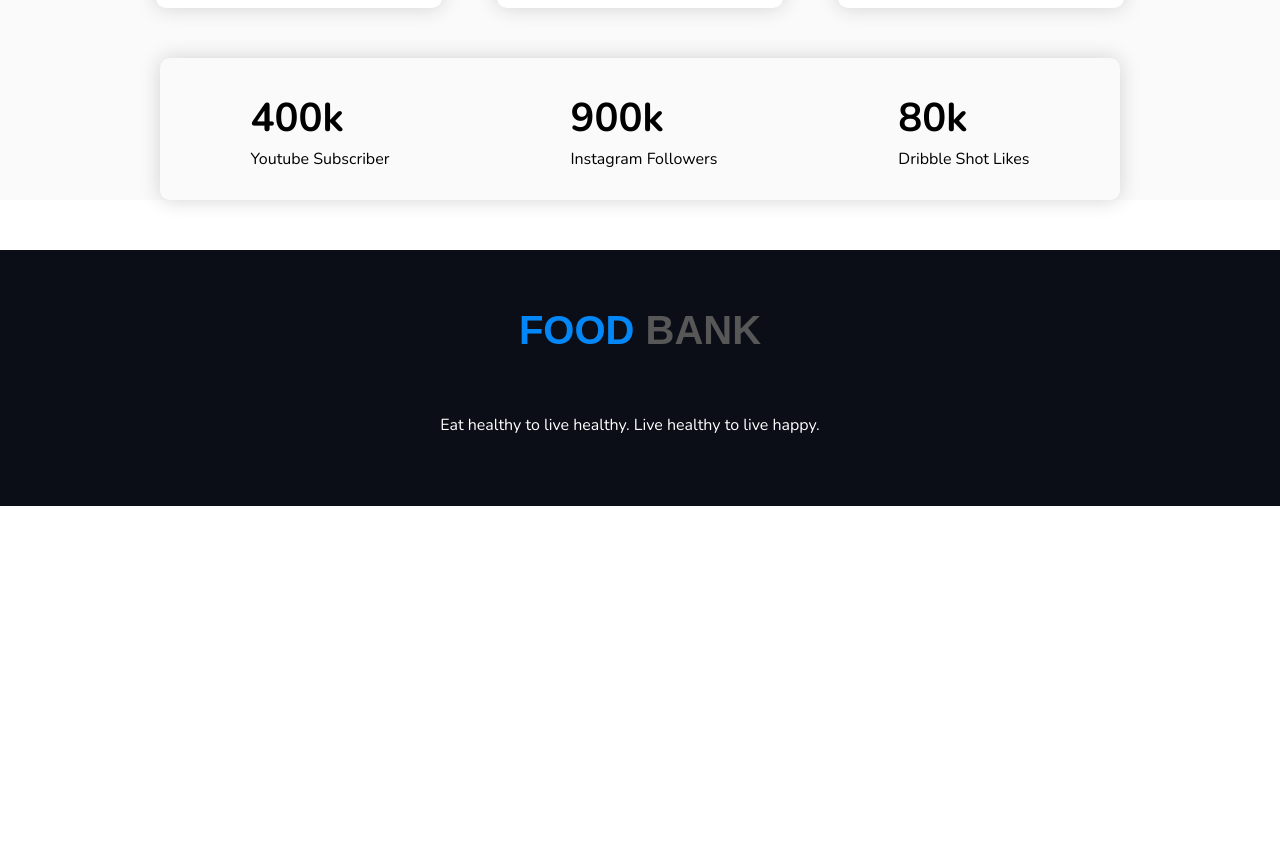
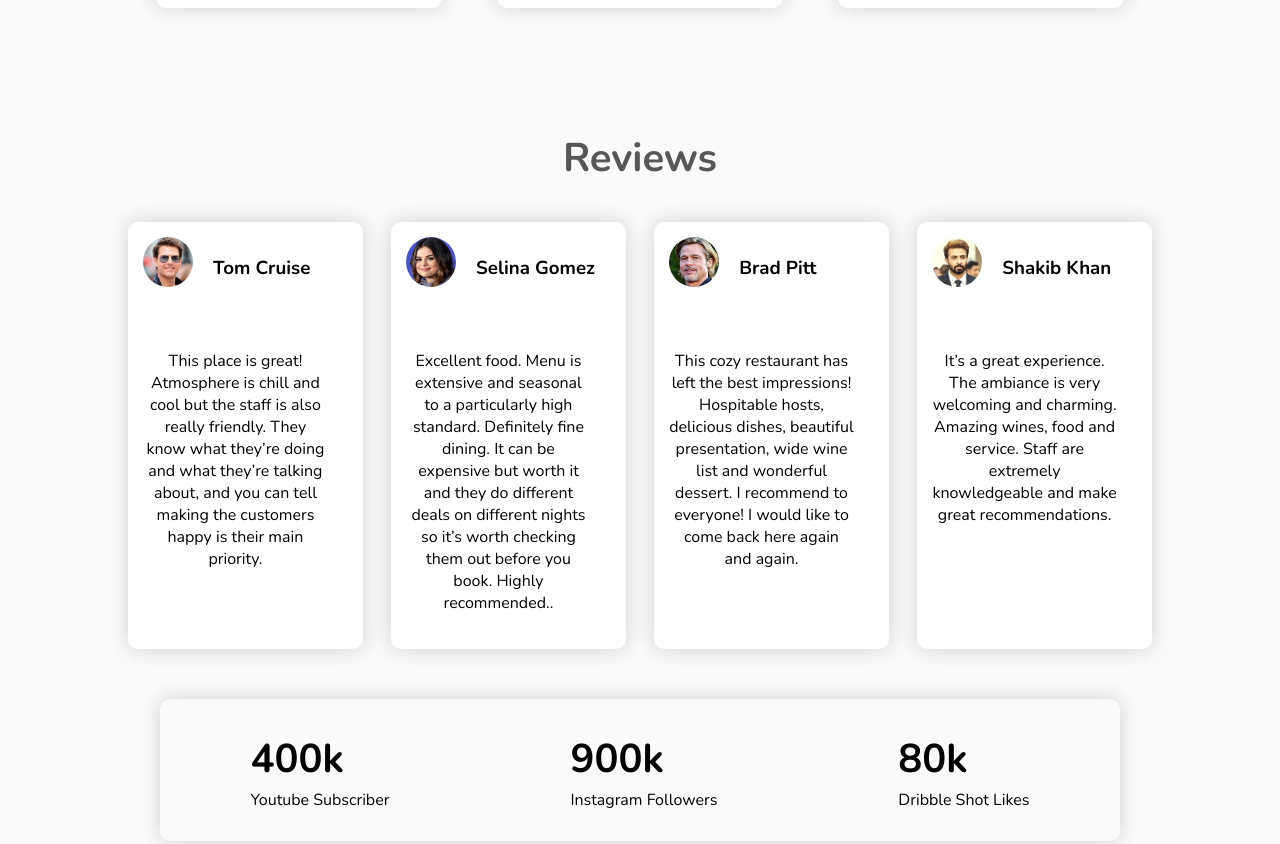
Before and after one commit to mdSindabad/food-bank, a plain HTML site: page index.html in a window 1280 px wide. Shown: the part 1659-2503 px from the top of the page. Before the commit the page ends 2165 px from the top, so only its background shows below. Drawn offline with nearby package versions, Linux system fonts and the light colour scheme.

Commit message:
reviews section added

```diff
--- a/index.html
+++ b/index.html
@@ -20,7 +20,8 @@
             <ul>
                 <li><a href="#home">Home</a></li>
                 <li><a href="#about">About</a></li>
-                <li><a href="#recipies">Recipies</a></li>
+                <li><a href="#recipes">Recipes</a></li>
+                <li><a href="#reviews">Reviews</a></li>
                 <li><a href="#social">Social</a></li>
             </ul>
         </nav>
@@ -49,32 +50,71 @@
             <a class="button" target="_blank" href="https://github.com/mdSindabad/food-bank">Contact Me</a>
         </div>
     </section> <!-- about section end -->
-    <section id="recipies" class="recipies">
+    <section id="recipes" class="recipes">
         <div class="top">
-            <h2>My Recipies</h2>
+            <h2>My Recipes</h2>
             <p>The adaptable menu flaunts some imaginative food, for example, salt and pepper squid on a delicate,
                 Thai-roused plate of mixed greens; harissa angle soup (with the harissa glue served in a little glass);
                 lemon simmered chicken on dark pepper gnocchi.</p>
         </div>
-        <div class="recipie__items">
-            <div class="recipie__item">
+        <div class="recipe__items">
+            <div class="recipe__item">
                 <img src="images/food/salt&pepper.jpg" alt="Salt and Pepper Squid">
                 <h3>Salt and Pepper Squid</h3>
                 <p>Chinese five spice, rice flour, lemon, egg white, squid tubes</p>
             </div>
-            <div class="recipie__item">
+            <div class="recipe__item">
                 <img src="images/food/HarissaSoup.jpg" alt="Harissa Angle Soup">
                 <h3>Harissa Angle Soup</h3>
                 <p>Angel hair pasta, butter beans, harissa, chicken broth, tomato.</p>
             </div>
-            <div class="recipie__item">
+            <div class="recipe__item">
                 <img src="images/food/Lemon-pepper-chicken-thighs.jpg" alt="Lemon Simmered Chicken">
                 <h3>Lemon Simmered Chicken</h3>
                 <p>Chicken thighs, herbs de provence, butter, lemon juice.</p>
             </div>
         </div>
     </section> <!-- recepie section end -->
-
+    <section id="reviews" class="reviews">
+        <h2>Reviews</h2>
+        <div class="reviews__items">
+            <div class="reviews__item">
+                <div class="header">
+                    <img src="images/male/tom.jpg" alt="Tom Cruise">
+                    <h3>Tom Cruise</h3>
+                </div>
+                <p>This place is great! Atmosphere is chill and cool but the staff is also really friendly. They know
+                    what they’re doing and what they’re talking about, and you can tell making the customers happy is
+                    their main priority. </p>
+            </div>
+            <div class="reviews__item">
+                <div class="header">
+                    <img src="images/female/selina.jpg" alt="Selina Gomez">
+                    <h3>Selina Gomez</h3>
+                </div>
+                <p>Excellent food. Menu is extensive and seasonal to a particularly high standard. Definitely fine
+                    dining. It can be expensive but worth it and they do different deals on different nights so it’s
+                    worth checking them out before you book. Highly recommended.. </p>
+            </div>
+            <div class="reviews__item">
+                <div class="header">
+                    <img src="images/male/brad.jpg" alt="Brad Pitt">
+                    <h3>Brad Pitt</h3>
+                </div>
+                <p>This cozy restaurant has left the best impressions! Hospitable hosts, delicious dishes, beautiful
+                    presentation, wide wine list and wonderful dessert. I recommend to everyone! I would like to come
+                    back here again and again.</p>
+            </div>
+            <div class="reviews__item">
+                <div class="header">
+                    <img src="images/male/sakib.jpg" alt="Shakib Khan">
+                    <h3>Shakib Khan</h3>
+                </div>
+                <p>It’s a great experience. The ambiance is very welcoming and charming. Amazing wines, food and
+                    service. Staff are extremely knowledgeable and make great recommendations.</p>
+            </div>
+        </div>
+    </section> <!-- reviews section end -->
     <section id="social" class="social">
         <div class="social__items">
             <div class="social__item">
--- a/style.css
+++ b/style.css
@@ -33,6 +33,9 @@ p {
 .button:hover {
     background-image: linear-gradient(to right, #0387F7, #2DC6FD);
 }
+/*********************
+    navbar section
+**********************/
 .navbar {
     position: fixed;
     width: 100%;
@@ -78,6 +81,9 @@ ul li a:hover {
     color: #fff;
     text-decoration: none;
 }
+/*********************
+    banner section
+**********************/
 .banner {
     display: flex;
     justify-content: center;
@@ -95,6 +101,9 @@ ul li a:hover {
 .banner img {
     width: 100%;
 }
+/*********************
+    about section
+**********************/
 .about img {
     height: auto;
     width: 300px;
@@ -107,26 +116,28 @@ ul li a:hover {
     background-repeat: no-repeat;
     background-size: cover;
 }
-.recipies {
+/*********************
+    recipes section
+**********************/
+.recipes {
     display: flex;
     align-items: center;
     flex-direction: column;
     background-color: #FAFAFA;
     padding: 50px 0;
 }
-.recipies .top {
+.recipes .top {
     text-align: center;
     width: 50%;
 }
-.recipie__items {
+.recipe__items {
     display: flex;
-    width: 100%;
     justify-content: space-around;
     width: 80%;
     margin-top: 25px;
     cursor: pointer;
 }
-.recipie__item {
+.recipe__item {
     width: 25%;
     background-color: #fff;
     padding: 15px;
@@ -134,19 +145,57 @@ ul li a:hover {
     box-shadow: 0 0 20px 0 rgb(212, 210, 210);
     transition: transform 0.25s;
 }
-.recipie__item:hover {
+.recipe__item:hover {
     transform: scale(1.05);
 }
-.recipie__item img {
+.recipe__item img {
     width: 100%;
     border-radius: 10px;
     margin-bottom: 10px;
 }
+/*********************
+    reviews section
+**********************/
+.reviews {
+    text-align: center;
+    padding: 20px 0 50px 0;
+    background-color: #FAFAFA;
+}
+.reviews__items {
+    display: flex;
+    margin: 0 auto;
+    width: 80%;
+    justify-content: space-between;
+}
+.reviews__item {
+    width: 20%;
+    background-color: #fff;
+    padding: 15px;
+    border-radius: 10px;
+    box-shadow: 0 0 20px 0 rgb(212, 210, 210);
+    transition: transform 0.25s;
+}
+.reviews__item:hover {
+    transform: scale(1.05);
+}
+.header {
+    display: flex;
+    padding-bottom: 30px;
+}
+.header img {
+    width: 50px;
+    height: 50px;
+    border-radius: 50%;
+    margin-right: 20px;
+}
+/*********************
+    social section
+**********************/
 .social {
     display: flex;
     justify-content: center;
     background-color: #FAFAFA;
-    margin-bottom: 50px;
+    padding-bottom: 50px;
 }
 .social__items {
     width: 75%;
@@ -164,6 +213,9 @@ ul li a:hover {
     color: #000;
     margin: 0;
 }
+/*********************
+    footer section
+**********************/
 .footer {
     background-color: #0B0D17;
     display: flex;
```
Also changed, not shown: images/female/selina.jpg (added), images/male/brad.jpg (added), images/male/sakib.jpg (added), images/male/tom.jpg (added).
